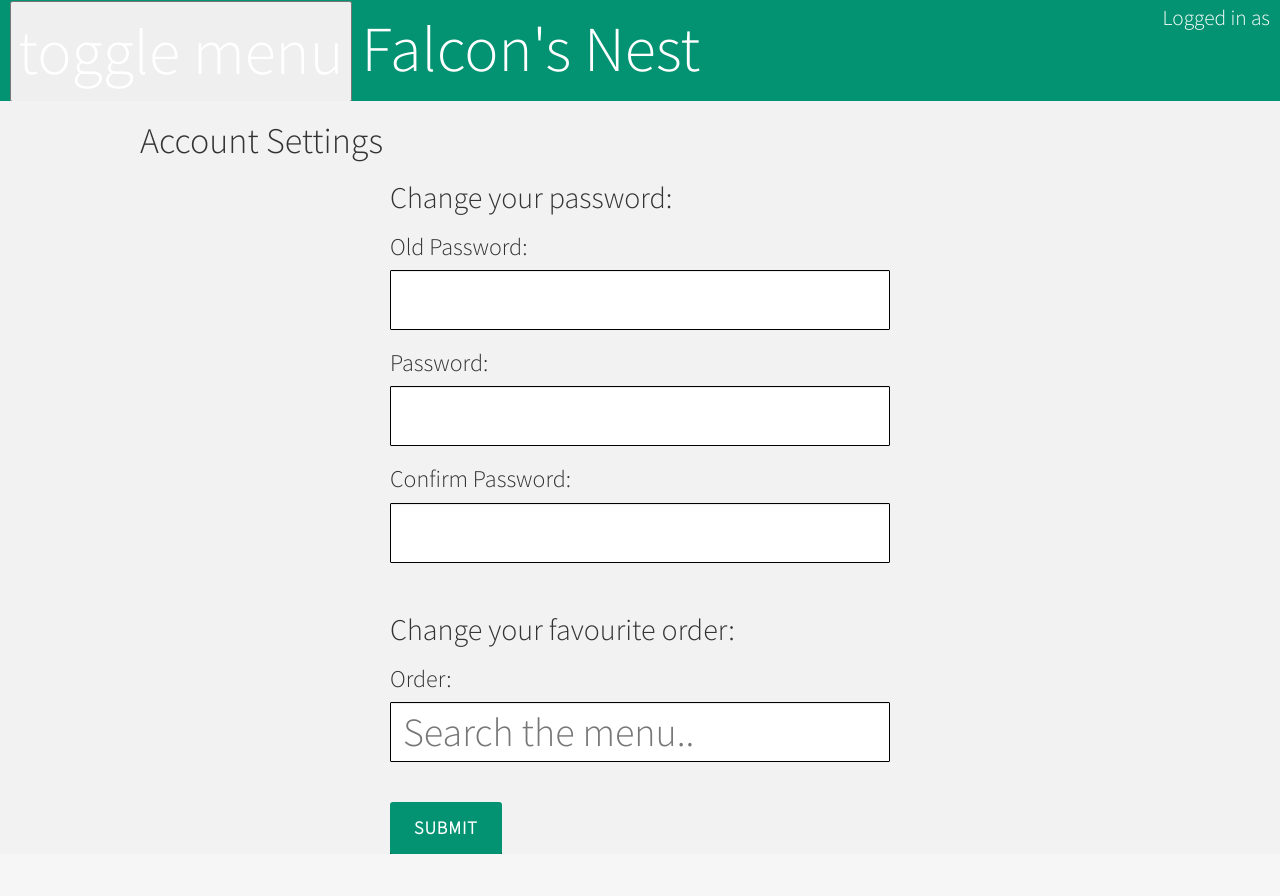
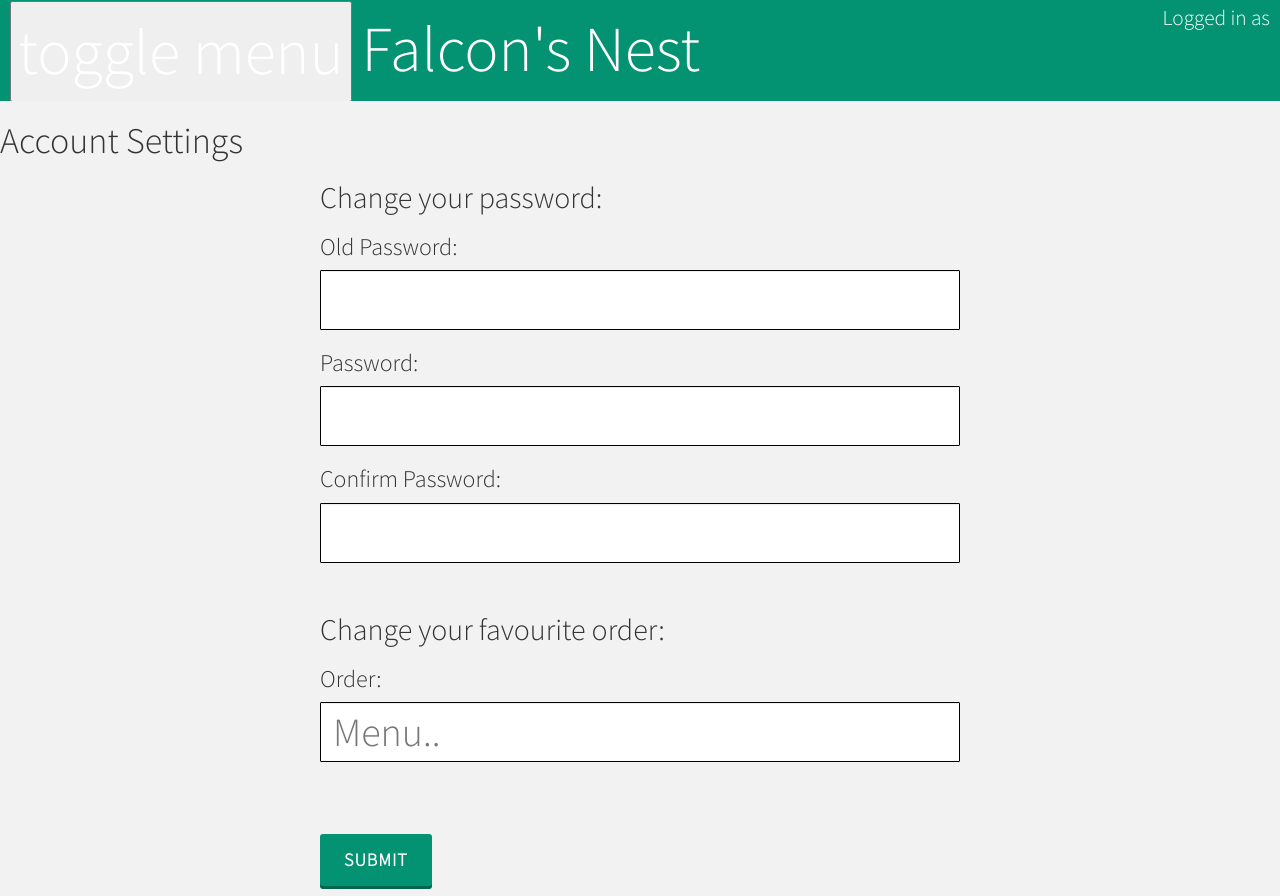
Before and after one commit to Cyber-Shadow/FalconsNest, a Django app: page /settings/ in a window 1280 px wide. Before the commit the page ends 854 px from the top, so only its background shows below. Run offline with Django 3.2, Linux system fonts and the light colour scheme; some libraries are stand-ins or nearby versions.

Commit message:
Settings - more coming

```diff
--- a/webapp/templates/webapp/settings.html
+++ b/webapp/templates/webapp/settings.html
@@ -4,7 +4,7 @@
  <html lang="en">
 
  <body>
-   <div class="accountSettings" style="width:1000px;margin:auto;">
+   <div class="accountSettings">
      <h1 class="settingstitle">Account Settings</h1>
      <div class="prompt" >
        <font color="#F00" style="font-weight:bold;">{{ content }}</font>
@@ -17,12 +17,12 @@
      </div>
    </div>
      <br>
-   <div style="width:500px;margin:auto;">
+   <div class="prompt">
      <h2>Change your favourite order:</h2>
-     <h3>Order:</h3> <input class="form-control" type="text" name="favorder" placeholder="Search the menu..">
+     <h3>Order:</h3> <input class="form-control" type="password" name="password" placeholder="Menu..">
      <br>
      <br>
-   <div>
+   <div class="favorderbtn">
     <button input type="submit" class="btn btn-primary btn-lg raised"><span>Submit</span></button>
    </div>
  </div>
```
